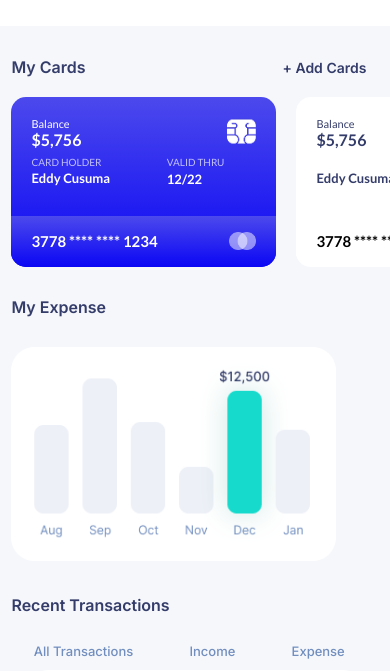
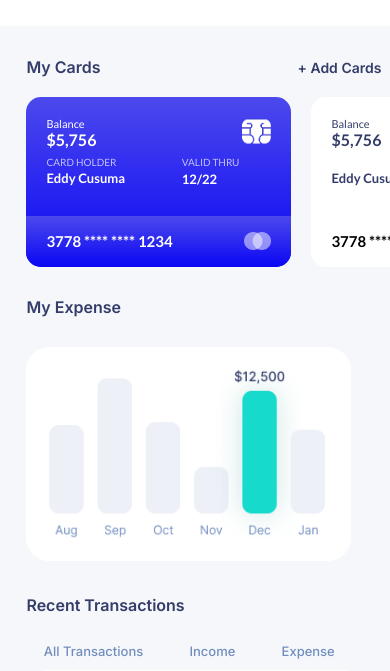
Before and after one commit to usman3939-gith/bank-component, a plain HTML site: page transactions.html in a window 390 px wide. Shown: the part 120-791 px from the top of the page. Drawn offline with Linux system fonts and the light colour scheme.

Commit message:
Update transcations.css

```diff
--- a/transcations.css
+++ b/transcations.css
@@ -456,6 +456,11 @@ table button:hover {
         overflow: visible !important;
         /* background-color: white; */
     }
+     .container{
+        /* width: 100vw; */
+            padding: 0px 15px;
+
+    }
 
     .section1 {
         display: flex;
@@ -663,4 +668,5 @@ font-size: 13px;
         font-size: 12px;
         font-weight: 500;
     }
+
 }
```
